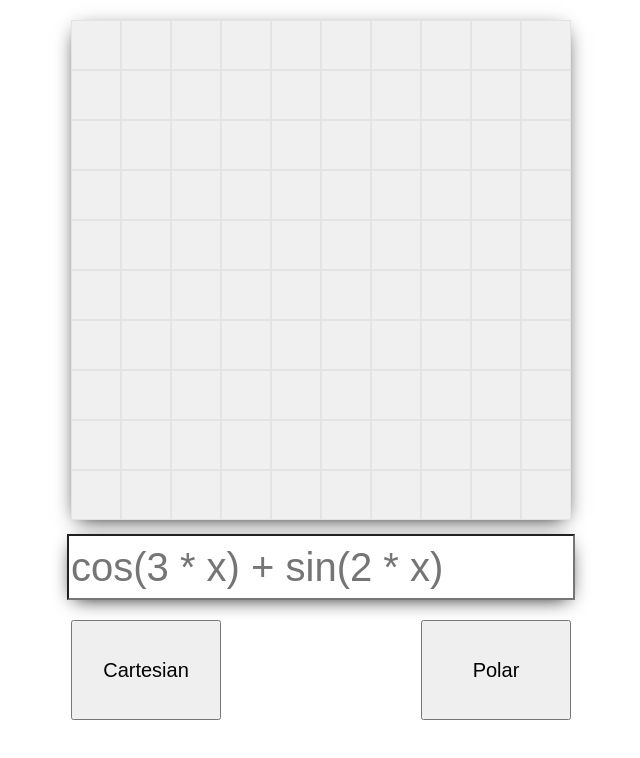
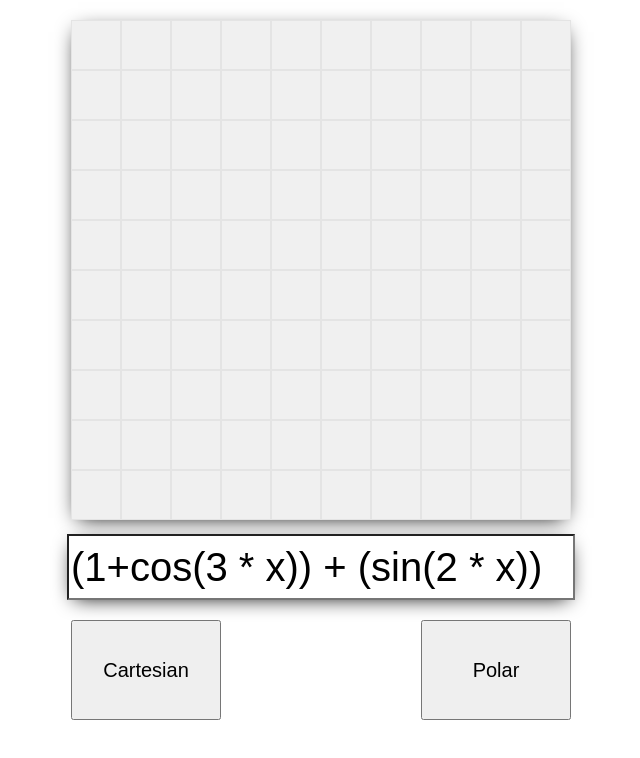
Before and after one commit to Nefari0/difference-engine, a React (Create React App) app in the folder diff-engine/: page / in a window 1280 px wide. Shown: the top 758 px of the page, without its empty margins (319-959 px from the left). Built offline with nearby package versions, Linux system fonts and the light colour scheme.

Commit message:
Added y vector

```diff
--- a/diff-engine/src/Components/Graphs/graph.component.jsx
+++ b/diff-engine/src/Components/Graphs/graph.component.jsx
@@ -27,7 +27,8 @@ export default function Graph() {
     polarCoords: [],
     cartCoords:[],
     polars:false,
-    mathFunc:'cos(3 * x) + sin(2 * x)'
+    mathFunc:'(1+cos(3 * x)) + (sin(2 * x))',
+    // mathFunc2:'x**2 + 4*x + 3'
   });
   const { matrix, polars, cartCoords, polarCoords, mathFunc } = state;
 
@@ -39,6 +40,7 @@ export default function Graph() {
 
     await circleVector.forEach((i) => {
       par.set('x',i)
+      par.set('y',i)
       func.push(par.evaluate(mathFunc))
     });
 
@@ -60,6 +62,7 @@ export default function Graph() {
     await xVector.forEach((i) => {
       i = i / 100
       par.set('x',i)
+      par.set('y',i)
       func.push(par.evaluate(mathFunc))
     });
 
@@ -121,6 +124,14 @@ export default function Graph() {
     setState({...state,[name]:value})
   }
 
+  const execute = async (e,val) => {
+    e.preventDefault()
+    // console.log('hit execute',val)
+    console.log('execute state',state)
+    await setState({...state,mathFunc:val})
+    // await linearVector()
+  }
+
   return (
     <div className="App">
       <Table className="Table">
@@ -132,11 +143,14 @@ export default function Graph() {
           <input
             type='text'
             onChange={inputHandler}
-            placeholder={mathFunc}
+            // placeholder={mathFunc}
+            value={mathFunc}
             name="mathFunc"
           />
           <button style={{left:'0px'}} onClick={linearVector}>Cartesian</button>
           <button style={{right:'0px'}} onClick={polarVector}>Polar</button>
+          {/* <button style={{right:'180px'}} onClick={(e) => execute(e,'x^2 + 4*x + 3')}>x**2 + 4*x + 3</button> */}
+          {/* <button style={{right:'180px',top:'100px'}} onClick={(e) => execute(e,'2*y^2-1')}>2*y**2-1</button> */}
         </Row>
       </Table>
     </div>
```
